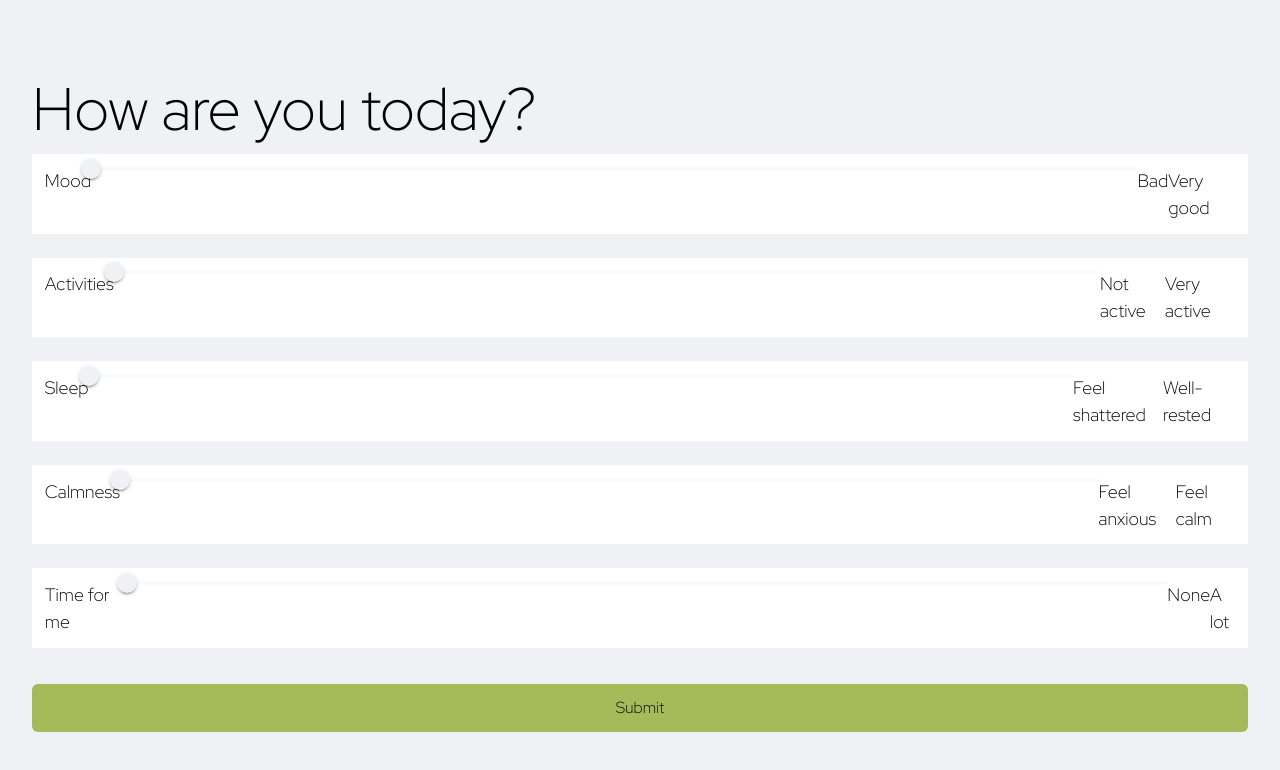
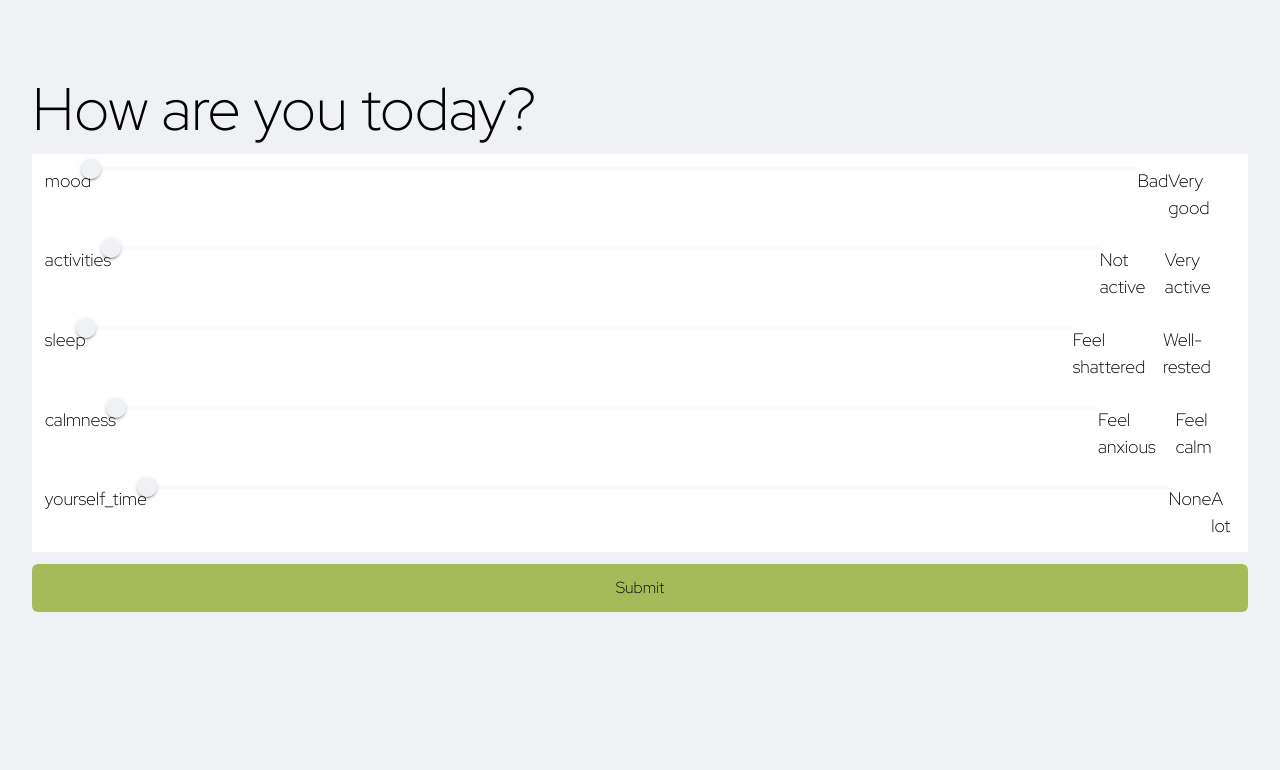
Before and after one commit to kaiuliia/well_being_frontend, a React (Create React App) app: page /user/survey in a window 1280 px wide. Shown: the top 770 px of the page. Built offline with nearby package versions, Linux system fonts and the light colour scheme.

Commit message:
Remove slider bar.

```diff
--- a/src/components/slider/slide_bar.tsx
+++ /dev/null
@@ -1,59 +0,0 @@
-import React, { useState } from "react";
-import { Slider } from "@mui/material";
-
-interface Props {
-  // colors: string;
-  survey: string;
-  onChange: (value: number | number[]) => void;
-  max: string;
-  min: string;
-}
-export const SliderBar = (props: Props) => {
-  const [sliderValue, setSliderValue] = useState<number | number[]>(0);
-
-  const handleChange = (event: Event, newValue: number | number[]) => {
-    setSliderValue(newValue as number[]);
-    props.onChange(sliderValue);
-  };
-  const color = () => {
-    // setSliderValue(newValue as number[]);
-    if (sliderValue === 0) {
-      return "#EFF1F4";
-    }
-    if (sliderValue < 30) {
-      return "#680010";
-    } else if (sliderValue >= 30 && sliderValue <= 70) {
-      return "#E98600";
-    } else {
-      return "#05413E";
-    }
-  };
-
-  return (
-    <div className="w-100% h-auto flex flex-column p-[0.8rem] align-start bg-white">
-      <p className={"paragraph"}>{props.survey}</p>
-
-      <Slider
-        // className={`w-100% m-0 p-0 bg-${color}`}
-        sx={{
-          width: "100%",
-          margin: "0rem",
-          padding: "0rem",
-          color: color,
-          "& .MuiSlider-valueLabel": {
-            backgroundColor: color,
-          },
-        }}
-        value={sliderValue}
-        valueLabelDisplay="auto"
-        color="primary"
-        onChange={handleChange}
-      />
-
-      <div className={"flex flex-row justify-between align-center"}>
-        <p className={"paragraph"}>{props.min}</p>
-        <p className={"paragraph"}>{props.max}</p>
-      </div>
-    </div>
-  );
-};
--- a/src/components/survey.tsx
+++ b/src/components/survey.tsx
@@ -1,9 +1,9 @@
 import React, { useState, useEffect } from "react";
 
-import { SliderBar } from "./slider/slide_bar";
 import { MouseEvent } from "../types";
 import { Button } from "./layout/button";
 import { useLocalStore } from "../store/useStore";
+import { Slider } from "@mui/material";
 
 interface Props {}
 
@@ -11,7 +11,7 @@ interface User {
   email: string;
   password: string;
 }
-interface SliderProps {
+interface SliderName {
   name: string;
   min: string;
   max: string;
@@ -26,7 +26,8 @@ interface Survey {
   yourself_time: number | number[];
 }
 export function Survey(props: Props) {
-  const [sliderValue, setSliderValue] = useState<number | number[]>();
+  const [sliderValue, setSliderValue] = useState<number>(0);
+
   const { survey, setSurvey } = useLocalStore();
   // const [survey, setSurvey] = useState<Survey>({
   //   mood: 0,
@@ -37,7 +38,7 @@ export function Survey(props: Props) {
   // });
 
   console.log("survey", survey);
-  const sliderProps: SliderProps[] = [
+  const sliderName: SliderName[] = [
     {
       name: "Mood",
       min: "Bad",
@@ -93,11 +94,12 @@ export function Survey(props: Props) {
   };
 
   const handleSliderChange = (
+    event: Event,
     value: number | number[],
-    sliderName: keyof Survey,
+    name: string,
   ) => {
-    // setSurvey();
-    setSliderValue(value);
+    setSliderValue(value as number);
+    // setSliderName(name);
   };
   console.log("slader vel", sliderValue);
   console.log("surv2", survey);
@@ -117,24 +119,65 @@ export function Survey(props: Props) {
     setError(false);
     console.log("SUBMITTED!!!!", survey);
   };
-
+  const color = () => {
+    // setSliderValue(newValue as number[]);
+    if (sliderValue === 0) {
+      return "#EFF1F4";
+    }
+    if (sliderValue < 30) {
+      return "#680010";
+    } else if (sliderValue >= 30 && sliderValue <= 70) {
+      return "#E98600";
+    } else {
+      return "#05413E";
+    }
+  };
   return (
     <div className="w-100% py-[2rem] px-[1rem] mx-auto bg-back-gray">
       <p className={"title"}> How are you today?</p>
 
-      {sliderProps.map((prop) => (
+      {sliderName.map((slider) => (
         <div className={"w-100% mx-auto"}>
-          <SliderBar
-            // colors={colors[0]}
-            survey={prop.name}
-            onChange={(value: number | number[]) =>
-              handleSliderChange(value, prop.surveyKey)
-            }
-            min={prop.min}
-            max={prop.max}
-          />
-          <br></br>
-          {/*</Box>*/}
+          <div className="w-100% h-auto flex flex-column p-[0.8rem] align-start bg-white">
+            <p className={"paragraph"}>{slider.surveyKey}</p>
+
+            <Slider
+              // className={`w-100% m-0 p-0 bg-${color}`}
+              sx={{
+                width: "100%",
+                margin: "0rem",
+                padding: "0rem",
+                color: color,
+                "& .MuiSlider-valueLabel": {
+                  backgroundColor: color,
+                },
+              }}
+              // value={sliderValue[1]}
+              valueLabelDisplay="auto"
+              color="primary"
+              onChange={(event, value) =>
+                handleSliderChange(event, value, slider.surveyKey)
+              }
+              value={sliderValue}
+            />
+
+            <div className={"flex flex-row justify-between align-center"}>
+              <p className={"paragraph"}>{slider.min}</p>
+              <p className={"paragraph"}>{slider.max}</p>
+            </div>
+
+            {/*<SliderBar*/}
+            {/*  // colors={colors[0]}*/}
+            {/*  survey={slider.name}*/}
+            {/*  onChange={(value: number) =>*/}
+            {/*    handleSliderChange(value, slider.surveyKey)*/}
+            {/*  }*/}
+            {/*  min={slider.min}*/}
+            {/*  max={slider.max}*/}
+            {/*/>*/}
+            <br></br>
+            {/*</Box>*/}
+          </div>
         </div>
       ))}
       <div className="flex flex-center">
```
